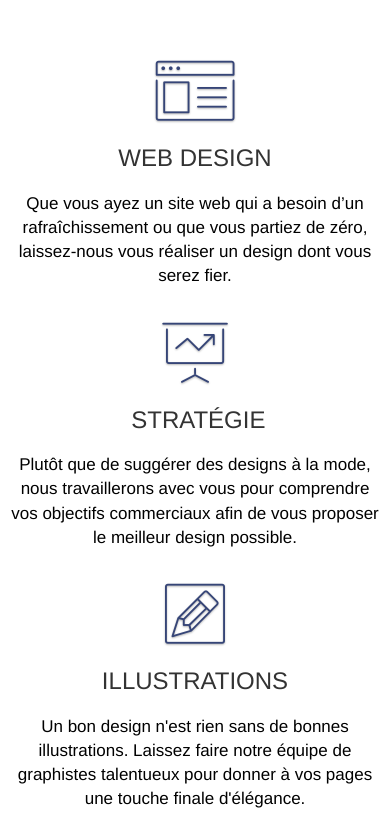
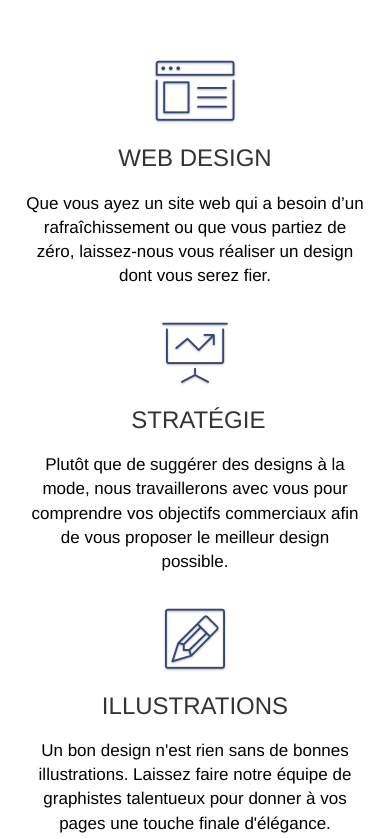
Before and after one commit to Cuvelier05/LaurentCuvelier_4_16032021, a plain HTML site: page index.html in a window 390 px wide. Shown: the part 663-1502 px from the top of the page. Drawn offline with nearby package versions, Linux system fonts and the light colour scheme.

Commit message:
fix responsive text

```diff
--- a/index.html
+++ b/index.html
@@ -122,7 +122,7 @@
               </h2>
             </div>
           </div>
-          <div class="row voffset-lg med-width-whitespace">
+          <div class="voffset-lg med-width-whitespace">
             <div class="col-sm-4">
               <div class="text-center">
                 <span
```
